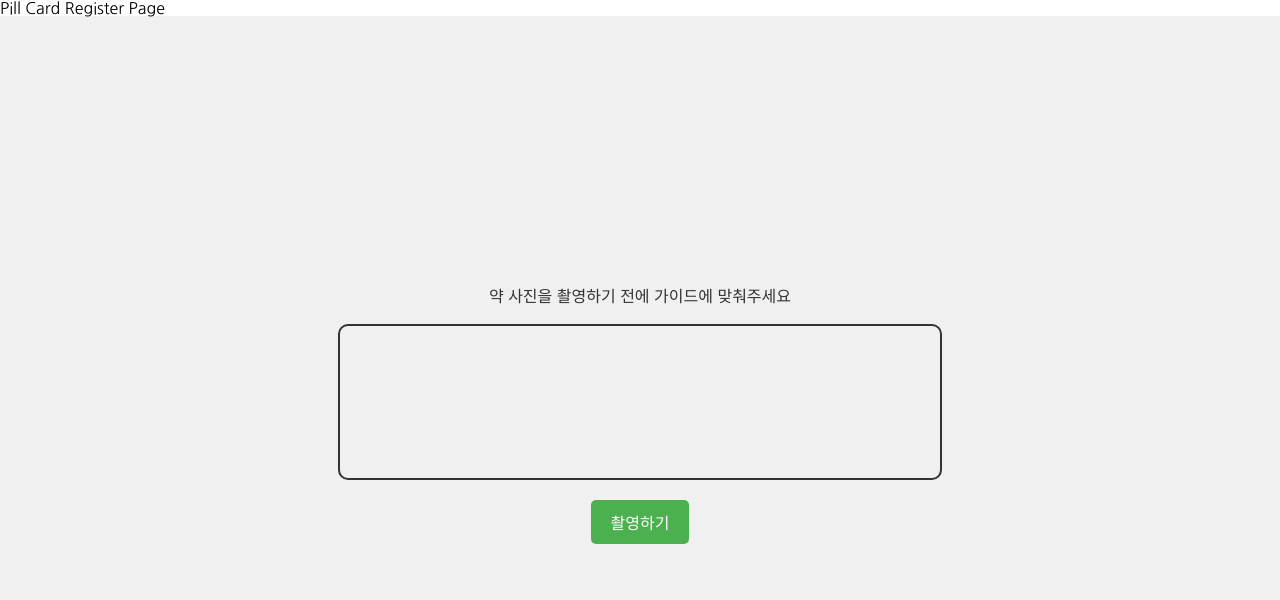
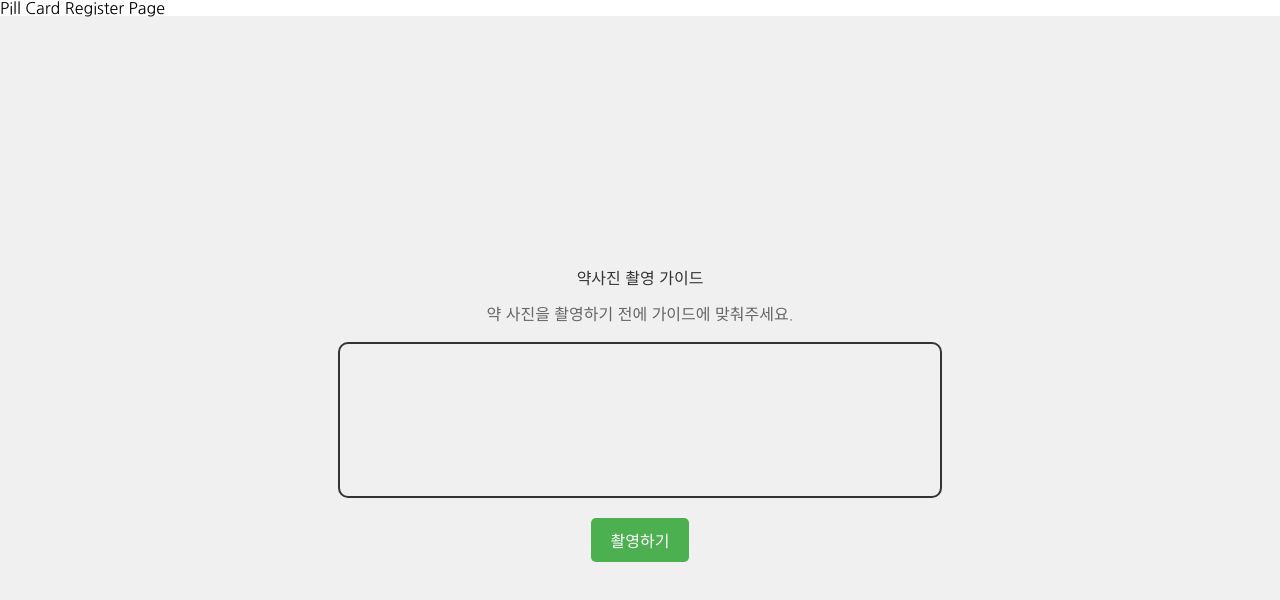
Before and after one commit to qqa108/PillSoGood, a React app in the folder frontend/src/: page /cardRegister/photoGuide in a window 1280 px wide. Shown: the top 600 px of the page. Built offline with nearby package versions, Linux system fonts and the light colour scheme; no server answers; the HTML template or start-up script is replaced by a standard one.

Commit message:
feat: 촬영 가이드 진행 중

```diff
--- a/frontend/src/pages/MyPills/PillCardRegister/RegisterModal.jsx
+++ b/frontend/src/pages/MyPills/PillCardRegister/RegisterModal.jsx
@@ -75,10 +75,10 @@ const IconWrapper = styled.div`
 
 
 const items = [
-  { icon: MedicineBag, text: "약봉투 등록", path: '/cardRegister/photoGuide'},
-  { icon: Medicine, text: "약사진 등록", path: '/cardRegister/photoGuide' },
-  { icon: Prescription, text: "내 진로내역 등록",  path: '/cardRegister/photoGuide' },
-  { icon: Pencil, text: "직접 등록", path: '/cardRegister/photoGuide' },
+  { icon: MedicineBag, type:"medicine-bag", text: "약봉투 등록", path: '/cardRegister/photoGuide'},
+  { icon: Medicine, type:"medicine",text: "약사진 등록", path: '/cardRegister/photoGuide' },
+  { icon: Prescription, type:"medicine-bag", text: "내 진로내역 등록",  path: '/cardRegister/photoGuide' },
+  { icon: Pencil, type:"medicine-bag", text: "직접 등록", path: '/cardRegister/photoGuide' },
 ];
 
 // 클래스 네임을 통해 모달 스타일을 적용
@@ -97,7 +97,7 @@ export default function PillCardRegister({ isModalOpen, closeModal }) {
         <ModalContent>
         {items.map((item, index) => (
             <Rectangle key={index} onClick={() => {
-              navigate(item.path);
+              navigate(item.path, { state: { selectedItem: item.type } });
               closeModal();
             }}>
               <IconWrapper>
--- a/frontend/src/pages/MyPills/PillCardRegister/photoGuide.jsx
+++ b/frontend/src/pages/MyPills/PillCardRegister/photoGuide.jsx
@@ -1,9 +1,20 @@
 import React, { useRef } from 'react';
+import { useLocation } from 'react-router-dom';
 import Webcam from 'react-webcam';
 import styled from 'styled-components';
 
-export default function PhotoGuide() {
-  const Container = styled.div`
+const guides = {
+  "medicine-bag": {
+    title: "처방전 촬영 가이드",
+    description: "처방전 전체가 보이도록 촬영해주세요."
+  },
+  "medicine": {
+    title: "약사진 촬영 가이드",
+    description: "약 사진을 촬영하기 전에 가이드에 맞춰주세요."
+  }
+};
+
+const Container = styled.div`
   display: flex;
   flex-direction: column;
   justify-content: center;
@@ -15,6 +26,11 @@ export default function PhotoGuide() {
   const GuideText = styled.h2`
   margin-bottom: 20px;
   color: #333;
+  `;
+
+  const GuideDescription = styled.p`
+  margin-bottom: 20px;
+  color: #666;
   `;
 
   const WebcamWrapper = styled.div`
@@ -44,7 +60,13 @@ export default function PhotoGuide() {
   }
   `;
 
+export default function PhotoGuide() {
   const webcamRef = useRef(null);
+  const location = useLocation();
+
+  console.log('Location state:', location.state);
+  const selectedItem = location.state?.selectedItem || "medicine";
+  console.log('Selected item:', selectedItem);
 
   // 사진 찍기 함수
   const capture = () => {
@@ -55,7 +77,8 @@ export default function PhotoGuide() {
   return (
     <Container>
       {/* 가이드 화면 */}
-      <GuideText>약 사진을 촬영하기 전에 가이드에 맞춰주세요</GuideText>
+      <GuideText>{guides[selectedItem].title}</GuideText>
+      <GuideDescription>{guides[selectedItem].description}</GuideDescription>
 
       {/* 카메라 미리보기 */}
       <WebcamWrapper>
```
